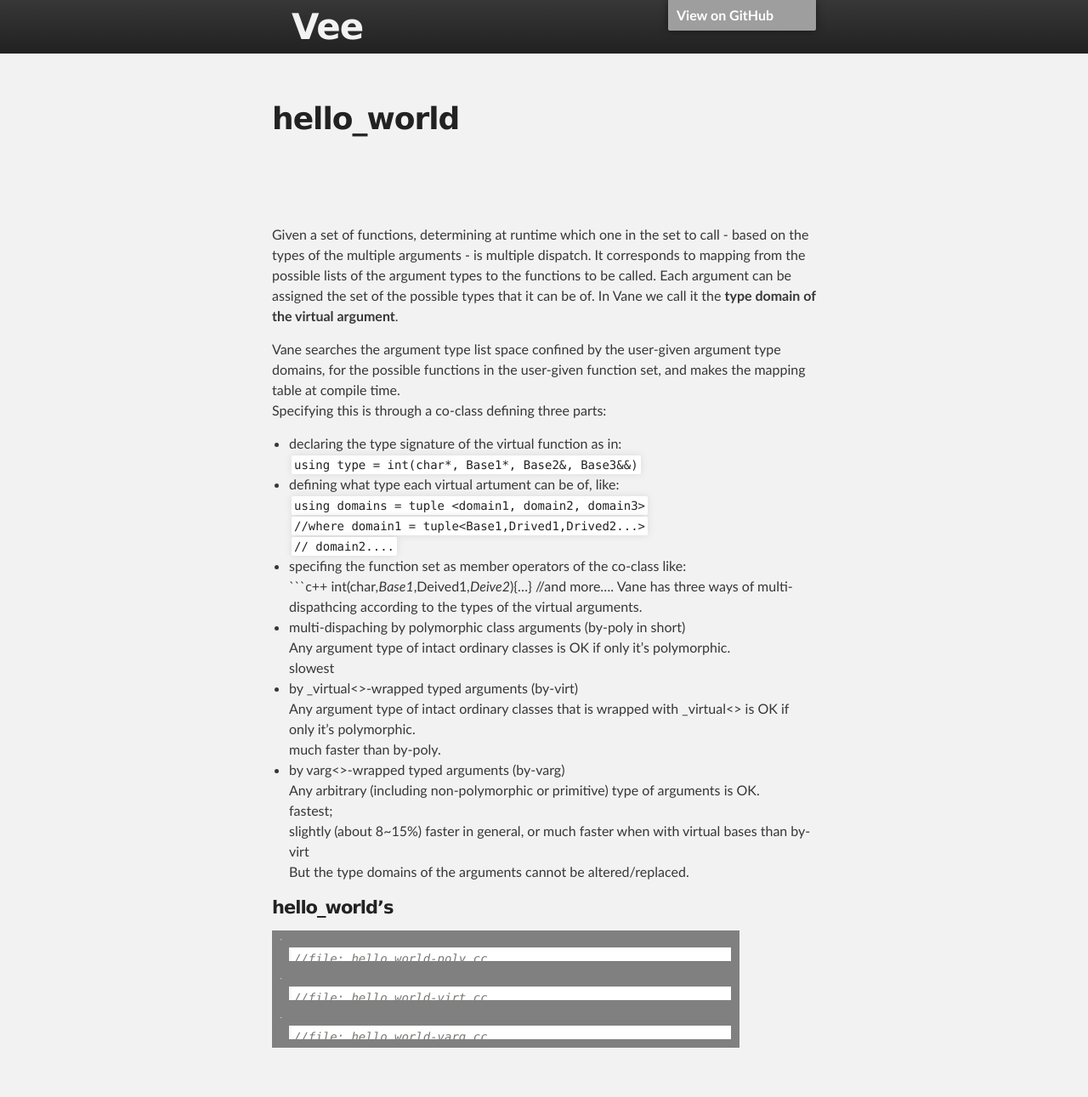
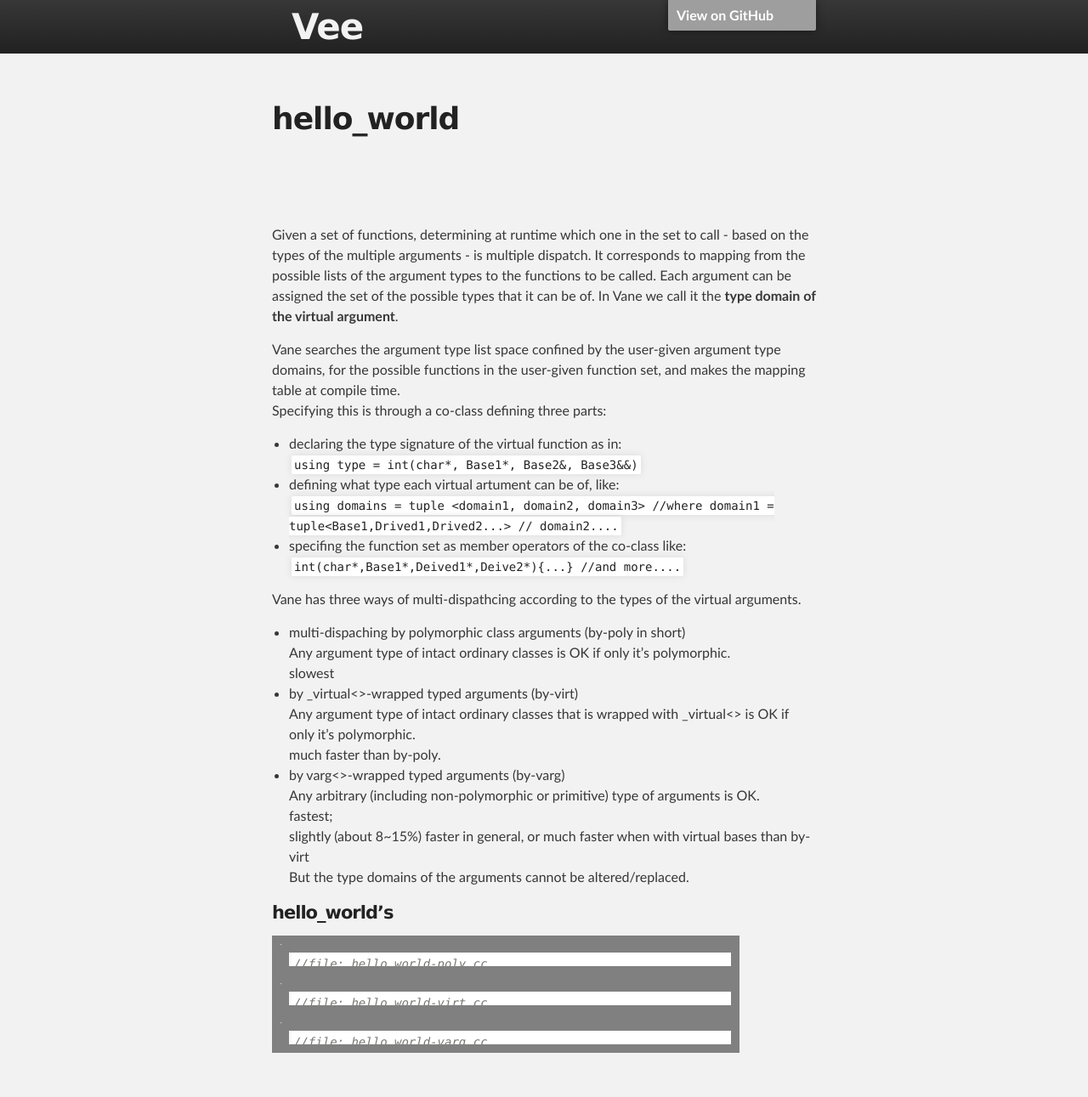
Before and after one commit to tmp2tmp/eee, a Jekyll site: the page built from docs/hello_world.md, in a window 1280 px wide. Shown: the whole page at 85% size. Built offline with Jekyll 4.4.1, drawn with Linux system fonts in a browser that asks for light colours; our own code applies the rules of GitHub Pages for plain Markdown files; the repository's description, which GitHub fills in, is left out; grey boxes are pictures that could not be loaded.

Commit message:
Update hello_world.md

````diff
--- a/docs/hello_world.md
+++ b/docs/hello_world.md
@@ -16,13 +16,13 @@
 - declaring the type signature of the virtual function as in:
    ```using type = int(char*, Base1*, Base2&, Base3&&)```
 - defining what type each virtual artument can be of, like:
-   ```using domains = tuple <domain1, domain2, domain3>```
-   ```//where domain1 = tuple<Base1,Drived1,Drived2...>```
-   ```//      domain2....```
+   ```using domains = tuple <domain1, domain2, domain3>
+   //where domain1 = tuple<Base1,Drived1,Drived2...>
+   //      domain2....```
 - specifing the function set as member operators of the co-class like:
-   ```c++
-   int(char*,Base1*,Deived1*,Deive2*){...}
-   //and more....
+   ```int(char*,Base1*,Deived1*,Deive2*){...}
+   //and more....```
+
 Vane has three ways of multi-dispathcing according to the types of the virtual arguments.
 - multi-dispaching by polymorphic class arguments (by-poly in short)
   Any argument type of intact ordinary classes is OK if only it's polymorphic.
````
